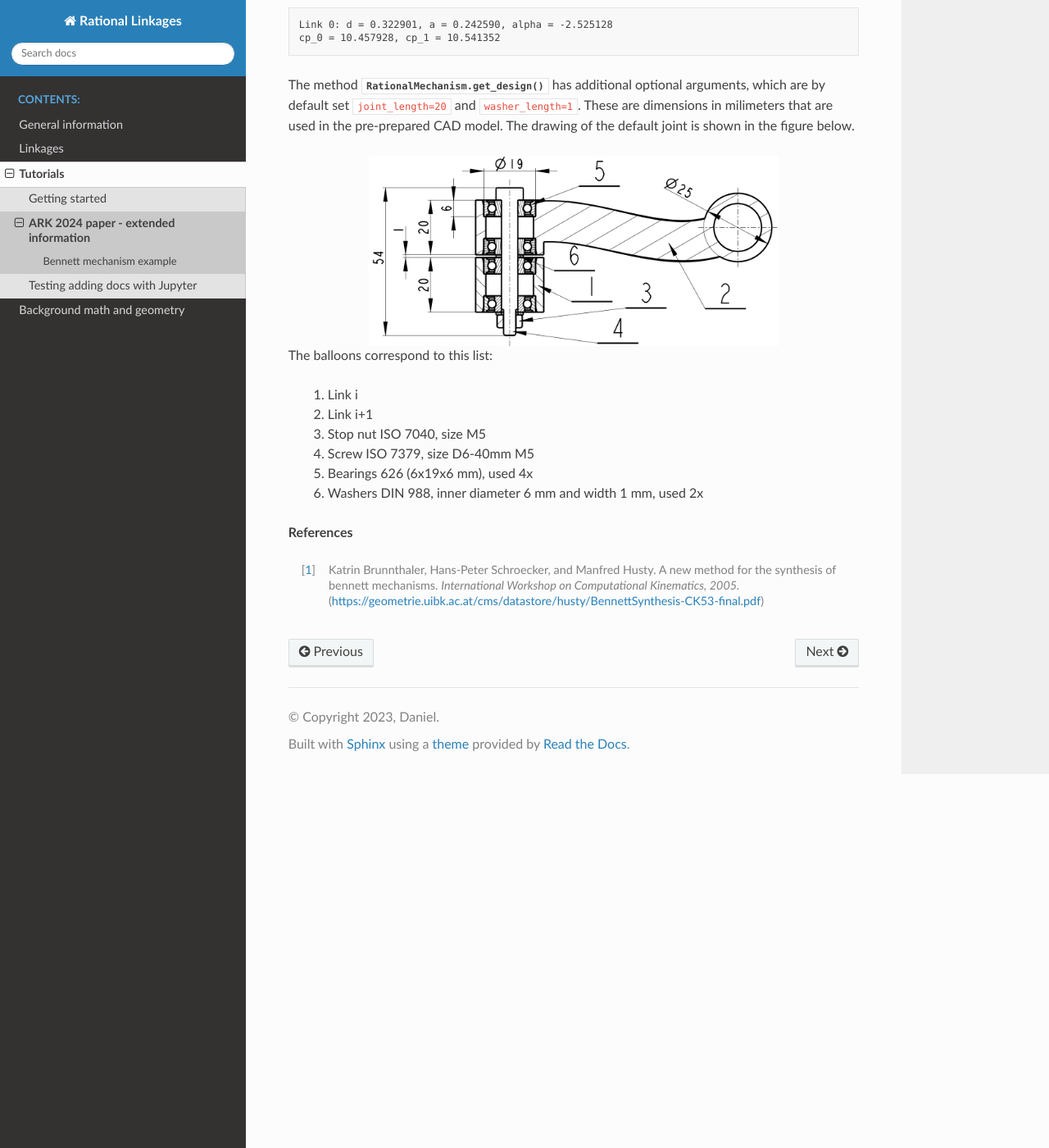
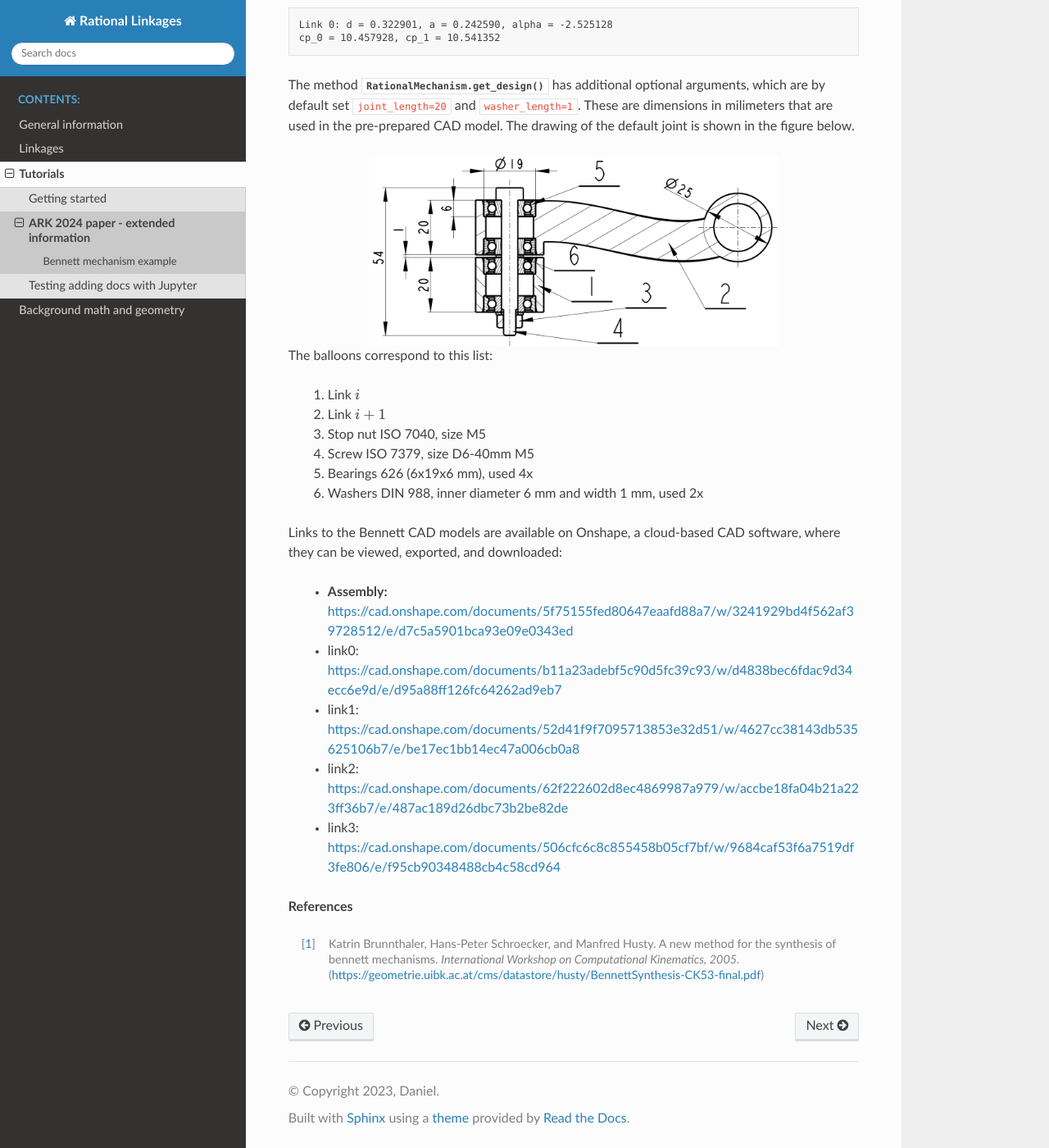
Before and after one commit to hucik14/rational-linkages, a Sphinx documentation site: the page built from docs/source/tutorials/ark2024.rst, in a window 1280 px wide and 1400 px high, scrolled down 3682 px. Shown: the whole window at 82% size. Built offline with Sphinx 7.4.7 and the Read the Docs theme 2.0.0, drawn with Linux system fonts in a browser that asks for light colours.

Commit message:
ark docs update

```diff
--- a/docs/source/tutorials/ark2024.rst
+++ b/docs/source/tutorials/ark2024.rst
@@ -209,12 +209,23 @@ the default joint is shown in the figure below.
 
 The balloons correspond to this list:
 
-    1. Link i
-    2. Link i+1
+    1. Link :math:`i`
+    2. Link :math:`i+1`
     3. Stop nut ISO 7040, size M5
     4. Screw ISO 7379, size D6-40mm M5
     5. Bearings 626 (6x19x6 mm), used 4x
     6. Washers DIN 988, inner diameter 6 mm and width 1 mm, used 2x
+
+
+Links to the Bennett CAD models are available on Onshape, a cloud-based CAD software,
+where they can be viewed, exported, and downloaded:
+
+    * **Assembly:** https://cad.onshape.com/documents/5f75155fed80647eaafd88a7/w/3241929bd4f562af39728512/e/d7c5a5901bca93e09e0343ed
+    * link0: https://cad.onshape.com/documents/b11a23adebf5c90d5fc39c93/w/d4838bec6fdac9d34ecc6e9d/e/d95a88ff126fc64262ad9eb7
+    * link1: https://cad.onshape.com/documents/52d41f9f7095713853e32d51/w/4627cc38143db535625106b7/e/be17ec1bb14ec47a006cb0a8
+    * link2: https://cad.onshape.com/documents/62f222602d8ec4869987a979/w/accbe18fa04b21a223ff36b7/e/487ac189d26dbc73b2be82de
+    * link3: https://cad.onshape.com/documents/506cfc6c8c855458b05cf7bf/w/9684caf53f6a7519df3fe806/e/f95cb90348488cb4c58cd964
+
 
 
 **References**
```
